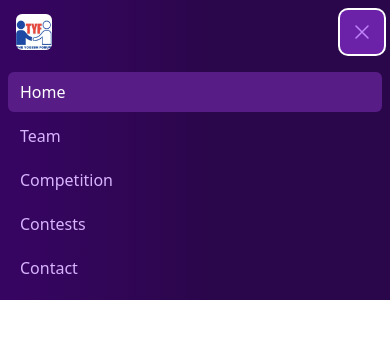
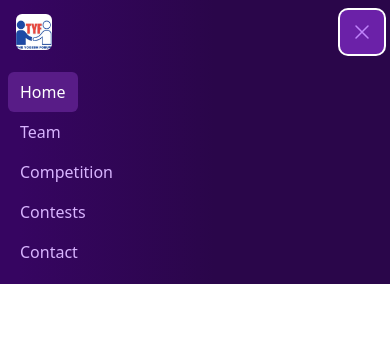
Before and after one commit to 256bitguy/TYF, a React (Vite) app: page / in a window 390 px wide. Both pictures are taken after a click on the button "Open main menu". Shown: the top 338 px of the page. Built offline with nearby package versions, Linux system fonts and the light colour scheme.

Commit message:
routing stuffs

```diff
--- a/src/components/Header.jsx
+++ b/src/components/Header.jsx
@@ -99,12 +99,12 @@ export default function Header() {
                     >
                       {userNavigation.map((item) => (
                         <MenuItem key={item.name}>
-                          <a
-                            href={item.href}
+                          <Link
+                            to={item.href}
                             className="block px-4 py-2 text-sm text-purple-700 data-[focus]:bg-purple-100"
                           >
                             {item.name}
-                          </a>
+                          </Link>
                         </MenuItem>
                       ))}
                     </MenuItems>
@@ -126,9 +126,10 @@ export default function Header() {
           <DisclosurePanel className="md:hidden">
             <div className="space-y-1 px-2 pb-3 pt-2 sm:px-3">
               {navigation.map((item) => (
+               <Link to={item.href}>
                 <DisclosureButton
                   key={item.name}
-                  as="a"
+
                   href={item.href}
                   aria-current={item.current ? 'page' : undefined}
                   className={classNames(
@@ -137,7 +138,7 @@ export default function Header() {
                   )}
                 >
                   {item.name}
-                </DisclosureButton>
+                </DisclosureButton></Link>
               ))}
             </div>
 
```
